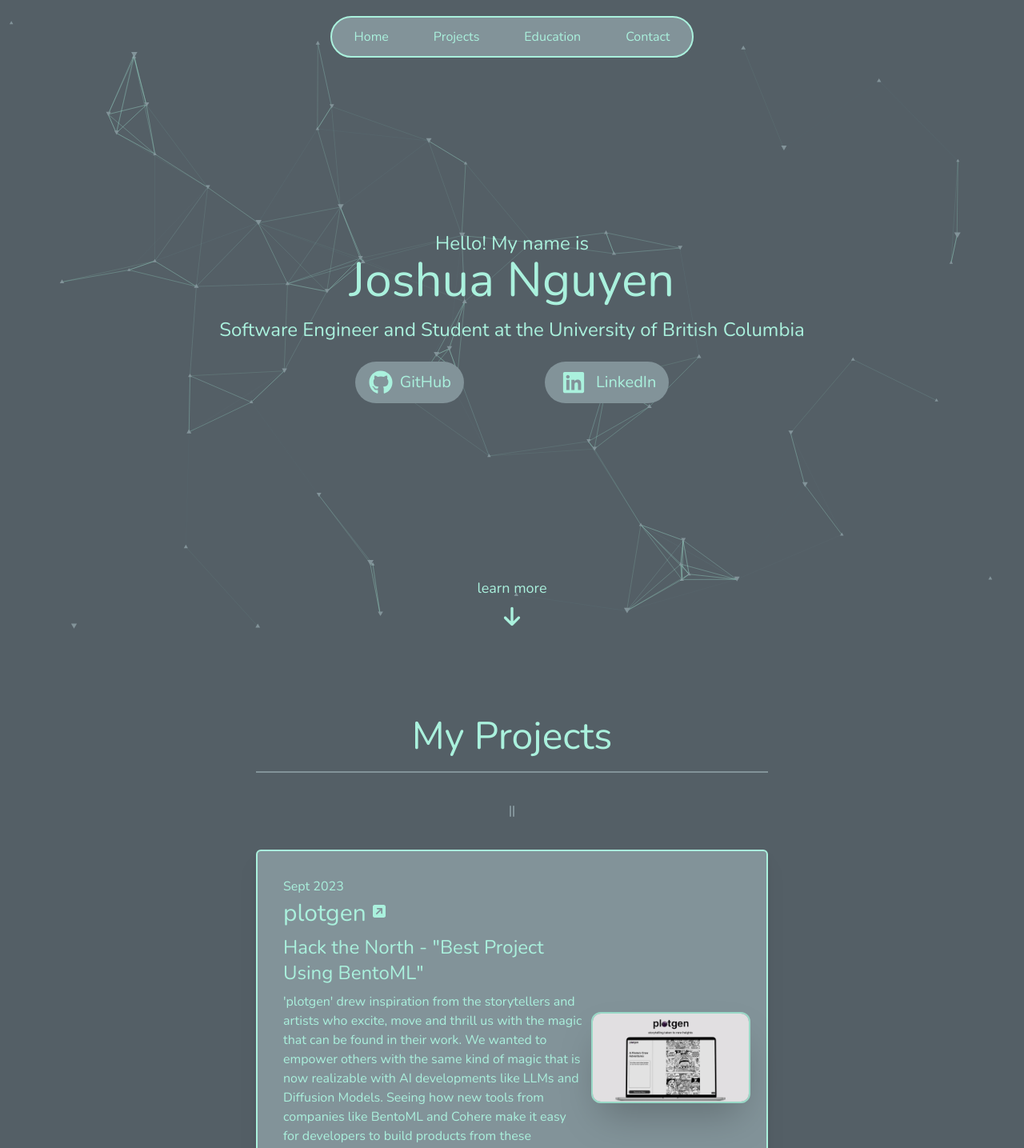
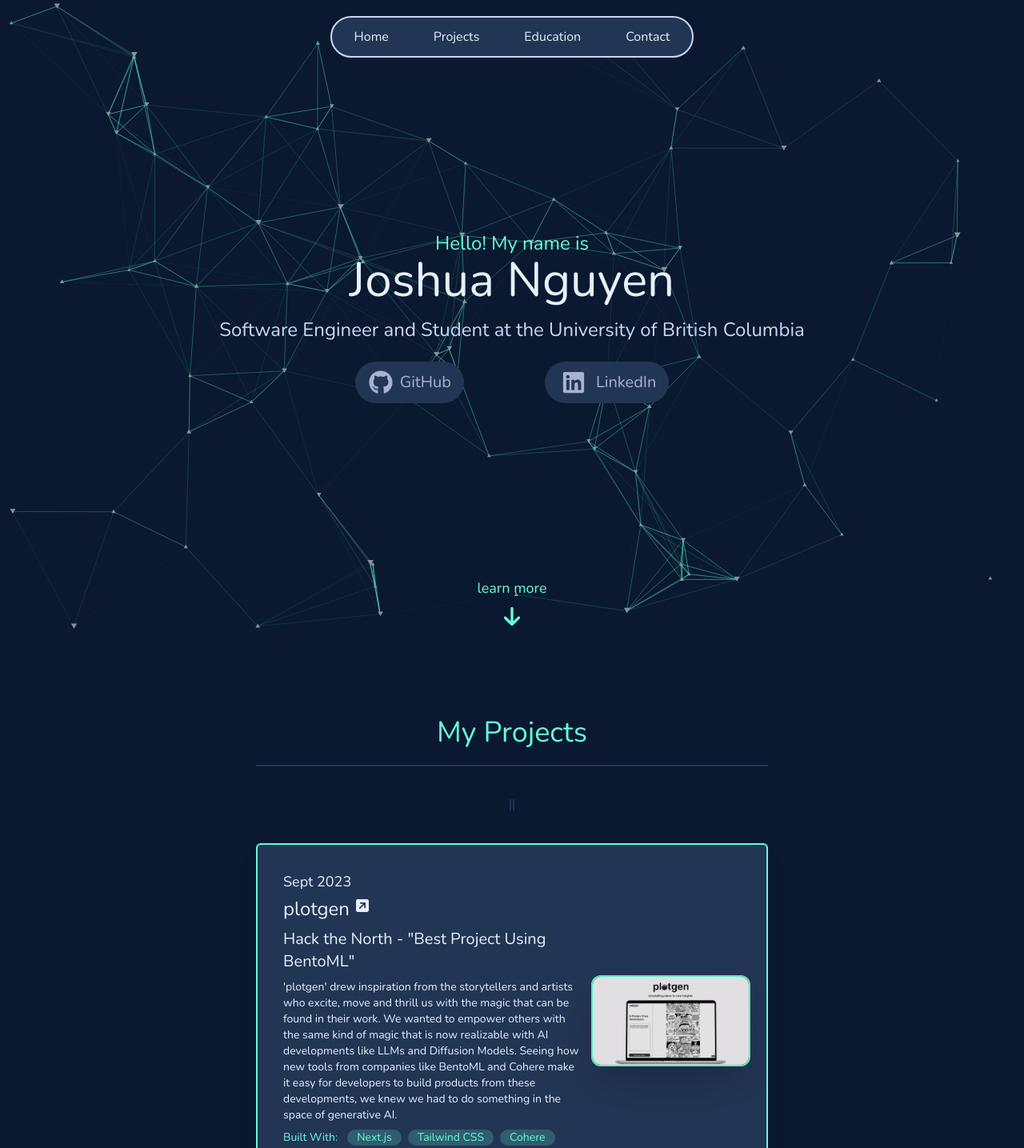
Before and after one commit to jn-han/jn-han.github.io, a Next.js app: page / in a window 1280 px wide. Shown: the top 1435 px of the page at 80% size. Built offline with nearby package versions, Linux system fonts and the light colour scheme.

Commit message:
changed theme and adjusted scaling

```diff
--- a/src/app/components/EducationCard.js
+++ b/src/app/components/EducationCard.js
@@ -3,7 +3,7 @@ import React from "react";
 
 const EducationCard = ({ info }) => {
   return (
-    <div className="group flex flex-row justify-between w-full mt-10 border-2 border-green p-5 rounded-md bg-accent drop-shadow-xl hover:scale-[101%] transition-all duration-50 ease-linear">
+    <div className="group flex flex-row justify-between w-full mt-10 border-2 border-green p-5 rounded-md bg-accent drop-shadow-xl hover:scale-[101%] transition-all duration-50 text-white ease-linear">
       <div className="w-1/3 overflow-hidden p-3">
         <div className="border-2 border-green overflow-hidden rounded-lg">
           <Image src={info.src} height={400} width={400} alt="education-logo" />
--- a/src/app/components/EducationPage.js
+++ b/src/app/components/EducationPage.js
@@ -11,7 +11,7 @@ const EducationPage = () => {
       className="flex min-h-screen w-full flex-col items-center justify-between"
     >
       <div className="mt-24 p-5 md:p-0 lg:p-0 xl:p-0 2xl:p-0 flex flex-col justify-center items-center text-green md:w-2/3 lg:w-2/3 xl:w-1/2 2xl:w-1/2">
-        <h2 className="text-green text-3xl md:text-5xl lg:text-5xl xl:text-5xl 2xl:text-5xl text-center w-full border-b-2 pb-5 border-accent">
+        <h2 className="text-green text-xl md:text-4xl lg:text-4xl xl:text-4xl 2xl:text-4xl text-center w-full border-b-2 pb-5 border-accent">
           My Education
         </h2>
         <FontAwesomeIcon
--- a/src/app/components/HomePage.js
+++ b/src/app/components/HomePage.js
@@ -3,6 +3,7 @@ import { faGithub, faLinkedin } from "@fortawesome/free-brands-svg-icons";
 import Particle from "./Particle";
 import { faArrowDown } from "@fortawesome/free-solid-svg-icons";
 import { FontAwesomeIcon } from "@fortawesome/react-fontawesome";
+import particlesConfig from "../config/particles-config";
 
 const HomePage = () => {
   return (
@@ -12,16 +13,16 @@ const HomePage = () => {
           <h2 className=" text-lg md:text-2xl lg:text-2xl xl:text-2xl 2xl:text-2xl text-center">
             Hello! My name is
           </h2>
-          <h1 className="text-4xl text-center md:text-6xl lg:text-6xl xl:text-6xl 2xl:text-6xl">
+          <h1 className="text-4xl text-center md:text-6xl lg:text-6xl xl:text-6xl 2xl:text-6xl text-white">
             Joshua Nguyen
           </h1>
-          <h2 className="text-lg md:text-2xl lg:text-2xl xl:text-2xl 2xl:text-2xl m-4 text-center">
+          <h2 className="text-lg md:text-2xl lg:text-2xl xl:text-2xl 2xl:text-2xl m-4 text-center text-lightSlate">
             Software Engineer and Student at the University of British Columbia
           </h2>
-          <div className="text-xl flex justify-evenly w-4/5  p-2 text-green">
+          <div className="text-xl flex justify-evenly w-4/5  p-2 text-slate">
             <a
               href="https://github.com/jn-han"
-              className="flex flex-wrap items-center p-3 justify-between bg-accent rounded-full hover:bg-green hover:text-accent transition duration-500 ease-in-out"
+              className="flex flex-wrap items-center p-3 justify-between bg-accent rounded-full hover:text-green transition duration-500 ease-in-out"
             >
               <FontAwesomeIcon
                 icon={faGithub}
@@ -33,7 +34,7 @@ const HomePage = () => {
             </a>
             <a
               href="https://www.linkedin.com/in/jn-han/"
-              className="flex flex-wrap items-center justify-between bg-accent rounded-full p-3 hover:bg-green hover:text-accent transition duration-500 ease-in-out"
+              className="flex flex-wrap items-center justify-between bg-accent rounded-full p-3  hover:text-green transition duration-500 ease-in-out"
             >
               <FontAwesomeIcon
                 icon={faLinkedin}
@@ -50,7 +51,7 @@ const HomePage = () => {
         <p className="my-3">learn more</p>
         <FontAwesomeIcon className="w-8 scale-150" icon={faArrowDown} />
       </div>
-      <Particle className="absolute" />
+      <Particle className="absolute" config={particlesConfig} />
     </section>
   );
 };
--- a/src/app/components/Particle.js
+++ b/src/app/components/Particle.js
@@ -1,17 +1,16 @@
-'use client'
+"use client";
 import { useCallback } from "react";
 import Particles from "react-particles";
 import { loadFull } from "tsparticles";
-import particlesConfig from "../config/particles-config"
 
-const Particle = () => {
-    const particlesInit = useCallback(async engine => {
+const Particle = ({ config }) => {
+  const particlesInit = useCallback(async (engine) => {
     console.log(engine);
 
     await loadFull(engine);
   }, []);
 
-    const particlesLoaded = useCallback(async container => {
+  const particlesLoaded = useCallback(async (container) => {
     await console.log(container);
   }, []);
 
@@ -21,12 +20,11 @@ const Particle = () => {
       particlesLoaded="particlesLoaded"
       init={particlesInit}
       loaded={particlesLoaded}
-    options={particlesConfig}
+      options={config}
       height="100vh"
       width="100vw"
+    />
+  );
+};
 
-/>
-  )
-}
-
-export default Particle
+export default Particle;
--- a/src/app/components/ProjectCard.js
+++ b/src/app/components/ProjectCard.js
@@ -7,28 +7,32 @@ const ProjectCard = ({ info }) => {
   return (
     <a
       href={info.link}
-      className="group flex flex-row justify-between w-full mt-10 border-2 border-green p-5 rounded-md bg-accent drop-shadow-xl hover:drop-shadow-2xl hover:scale-[101%] transition-all duration-50 ease-linear mx-5 md:mx-0 lg:mx-0 xl:mx-0 2xl:mx-0"
+      className="group flex flex-row justify-between w-full mt-10 border-2 border-green p-5 rounded-md bg-accent drop-shadow-xl hover:drop-shadow-2xl hover:scale-[101%] transition-all duration-50 ease-linear mx-5 md:mx-0 lg:mx-0 xl:mx-0 2xl:mx-0 text-white "
     >
       <div className="w-full sm:w-full md:w-full lg:w-4/6 xl:w-4/6 2xl:w-4/6 p-3 ">
-        <p>{info.date}</p>
-        <h2 className="text-3xl flex flex-wrap py-1">
+        <p className="text-xs md:text-lg lg:text-lg xl:text-lg 2xl:text-md">
+          {info.date}
+        </p>
+        <h2 className="text-xl md:text-2xl lg:text-2xl xl:text-2xl 2xl:text-2xl flex flex-wrap py-1">
           {info.name}
           <FontAwesomeIcon
             className="w-4 mx-2 group-hover:-translate-y-1 transition duration-200 ease-in-out"
             icon={faSquareArrowUpRight}
           />
         </h2>
-        <h3 className="text-2xl py-1">
+        <h3 className="text-md md:text-xl lg:text-xl xl:text-xl 2xl:text-xl py-1">
           {info.place} - {info.award}
         </h3>
-        <p className=" py-1">{info.description}</p>
-        <div className="flex flex-wrap w-full items-center">
-          <p className="pr-2 text-green">Built With: </p>
+        <p className="text-sm md:text-md lg:text-md xl:text-md 2xl:text-md py-1">
+          {info.description}
+        </p>
+        <div className="flex flex-wrap w-full items-center text-sm md:text-md lg:text-md xl:text-md 2xl:text-md ">
+          <p className="pr-2 text-green ">Built With: </p>
 
           {info.builtWith.map((item, key) => {
             return (
               <p
-                className="px-3 m-1 bg-darkTeal bg-opacity-50  text-green rounded-full"
+                className="px-3 m-1 bg-green bg-opacity-20  text-green rounded-full"
                 key={key}
               >
                 {item}
--- a/src/app/components/ProjectPage.js
+++ b/src/app/components/ProjectPage.js
@@ -14,8 +14,8 @@ const ProjectPage = () => {
       id="projects"
       className="flex min-h-screen w-full flex-col items-center justify-between"
     >
-      <div className="mt-24 p-5 md:p-0 lg:p-0 xl:p-0 2xl:p-0 flex flex-col justify-center items-center text-green w-full md:w-2/3 lg:w-2/3 xl:w-1/2 2xl:w-1/2">
-        <h2 className="text-green text-3xl md:text-5xl lg:text-5xl xl:text-5xl 2xl:text-5xl border-b-2 w-full text-center border-accent pb-5">
+      <div className="mt-24 p-10 md:p-0 lg:p-0 xl:p-0 2xl:p-0 flex flex-col justify-center items-center text-green w-full md:w-2/3 lg:w-2/3 xl:w-1/2 2xl:w-1/2">
+        <h2 className="text-green text-xl md:text-4xl lg:text-4xl xl:text-4xl 2xl:text-4xl border-b-2 w-full text-center border-accent pb-5">
           My Projects
         </h2>
         <FontAwesomeIcon
@@ -30,7 +30,7 @@ const ProjectPage = () => {
           <div className=" w-fit group">
             {" "}
             <Link
-              className="link link-underline link-underline-black text-green"
+              className="link link-underline link-underline-black text-white x text-lg"
               href="archived"
             >
               Josh&apos;s project archive
--- a/src/app/components/Taskbar.js
+++ b/src/app/components/Taskbar.js
@@ -27,16 +27,17 @@ const Taskbar = () => {
   ];
 
   return (
-    <div className="invisible md:visible lg:visible xl:visible 2xl:visible fixed w-full top-5 z-10 scroll-smooth">
+    <div className="invisible sm:visible md:visible lg:visible xl:visible 2xl:visible fixed w-full top-5 z-10 scroll-smooth">
       <div className="flex w-full justify-center">
-        <div className="flex flex-row text-center justify-evenly fixed bg-foreground w-auto py-2 rounded-full text-green border-2 border-green">
+        <div className="flex flex-row text-center justify-evenly fixed bg-accent w-auto py-2 rounded-full text-white border-2 border-lightSlate">
           {navLink.map((item) => {
             const isActive = pathname.startsWith(item.link);
             return (
               <a
                 className={` ${
                   isActive ? "bg-white" : "bg-red"
-                } px-4 mx-3 py-1 rounded-full hover:bg-green hover:text-accent transition duration-500 ease-in-out`}
+                } px-4 mx-3 py-1 rounded-full hover:text-green
+                text-bold transition duration-500 ease-in-out`}
                 key={item.name}
                 href={item.link}
               >
--- /dev/null
+++ b/src/app/config/stars-config.js
@@ -0,0 +1,116 @@
+const starsConfig = {
+  backgroundMode: {
+    enable: false,
+    zIndex: -1,
+  },
+  particles: {
+    number: {
+      value: 355,
+      density: {
+        enable: true,
+        value_area: 789.1476416322727,
+      },
+    },
+    color: {
+      value: "#ffffff",
+    },
+    shape: {
+      type: "circle",
+      stroke: {
+        width: 0,
+        color: "#000000",
+      },
+      polygon: {
+        nb_sides: 5,
+      },
+      image: {
+        src: "img/github.svg",
+        width: 100,
+        height: 100,
+      },
+    },
+    opacity: {
+      value: 0.48927153781200905,
+      random: false,
+      anim: {
+        enable: true,
+        speed: 0.2,
+        opacity_min: 0,
+        sync: false,
+      },
+    },
+    size: {
+      value: 2,
+      random: true,
+      anim: {
+        enable: true,
+        speed: 2,
+        size_min: 0,
+        sync: false,
+      },
+    },
+    line_linked: {
+      enable: false,
+      distance: 150,
+      color: "#ffffff",
+      opacity: 0.4,
+      width: 1,
+    },
+    move: {
+      enable: true,
+      speed: 0.2,
+      direction: "none",
+      random: true,
+      straight: false,
+      out_mode: "out",
+      bounce: false,
+      attract: {
+        enable: false,
+        rotateX: 600,
+        rotateY: 1200,
+      },
+    },
+  },
+  interactivity: {
+    detect_on: "canvas",
+    events: {
+      onhover: {
+        enable: true,
+        mode: "bubble",
+      },
+      onclick: {
+        enable: true,
+        mode: "push",
+      },
+      resize: true,
+    },
+    modes: {
+      grab: {
+        distance: 400,
+        line_linked: {
+          opacity: 1,
+        },
+      },
+      bubble: {
+        distance: 83.91608391608392,
+        size: 1,
+        duration: 3,
+        opacity: 1,
+        speed: 3,
+      },
+      repulse: {
+        distance: 200,
+        duration: 0.4,
+      },
+      push: {
+        particles_nb: 4,
+      },
+      remove: {
+        particles_nb: 2,
+      },
+    },
+  },
+  retina_detect: true,
+};
+
+export default starsConfig;
--- a/tailwind.config.js
+++ b/tailwind.config.js
@@ -16,12 +16,15 @@ module.exports = {
         sans: ["var(--font-nunito)"],
       },
       colors: {
-        background: "#545F66",
+        background: "#0a192f",
         foreground: "#829399",
-        accent: "#829399",
+        accent: "#233554",
         blue: "#8EC9ED",
-        green: "#AAF1DD",
+        green: "#64ffda",
         darkTeal: "#42B896",
+        white: "#e6f1ff",
+        lightSlate: "#ccd6f6",
+        slate: "#a8b2d1",
       },
     },
   },
```
Also changed, not shown: src/app/config/particles-config.js (+6 -6 lines). Lines whose indentation alone changed are shown as unchanged.
